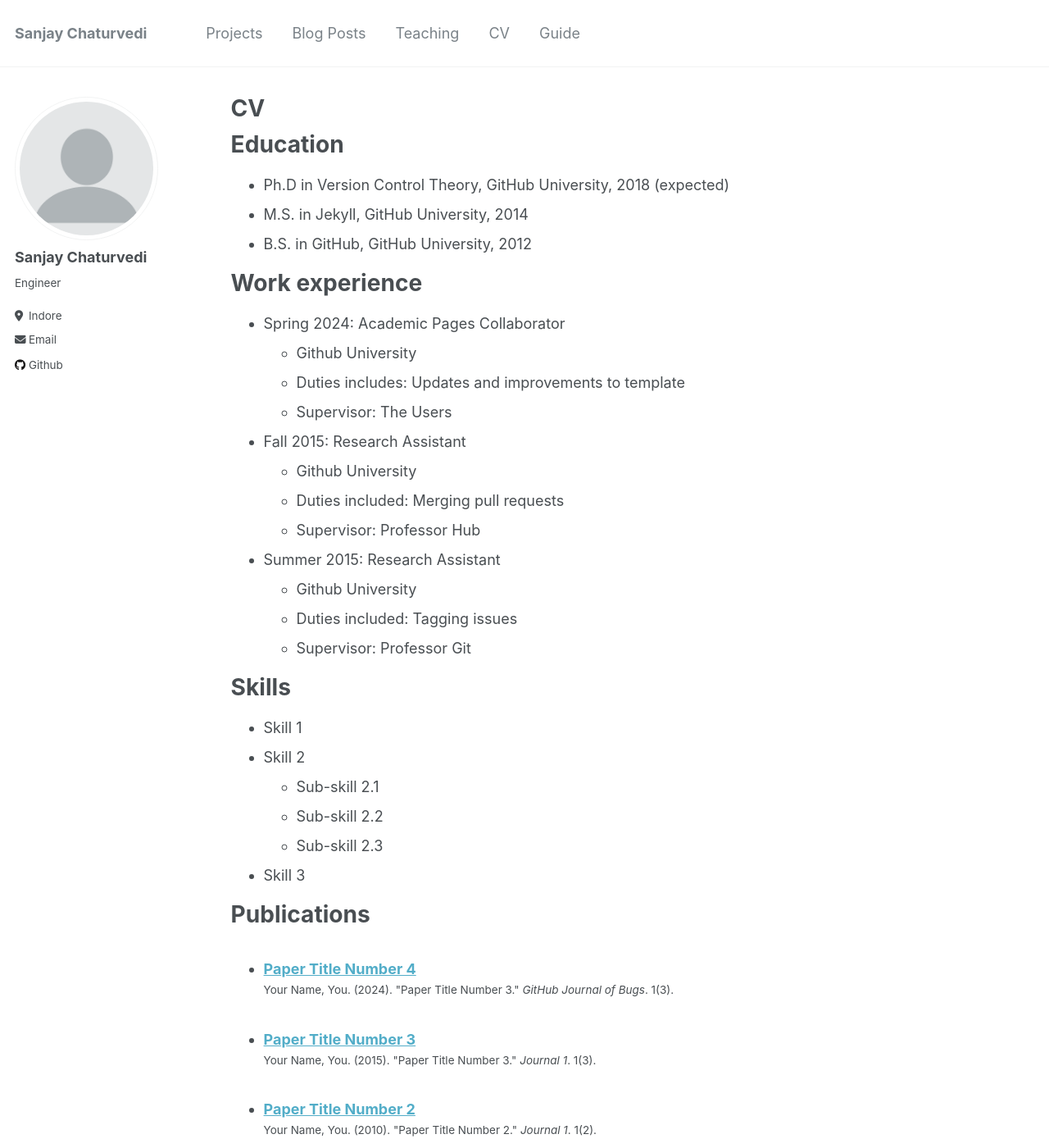
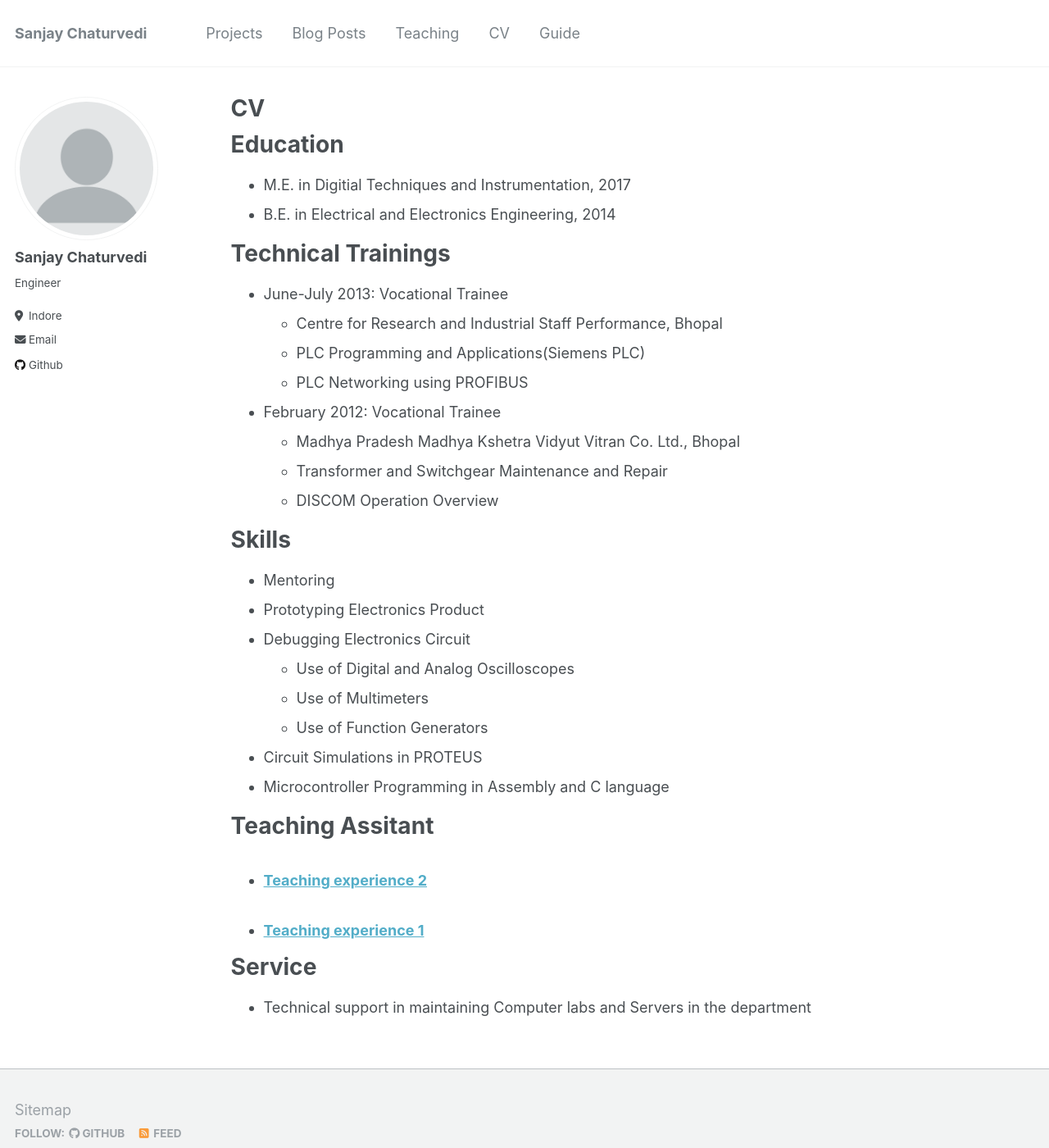
Before and after one commit to sanjay-ji/sanjay-ji.github.io, a Jekyll site: the page built from _pages/cv.md, in a window 1280 px wide and 1400 px high. Shown: the whole window at 82% size. Built offline with Jekyll 4.4.1, drawn with Linux system fonts in a browser that asks for light colours; some of the changed text lies outside the part shown.

Commit message:
Update 1, updated education and other heads in  cv.md

```diff
--- a/_pages/cv.md
+++ b/_pages/cv.md
@@ -11,54 +11,38 @@ redirect_from:
 
 Education
 ======
-* Ph.D in Version Control Theory, GitHub University, 2018 (expected)
-* M.S. in Jekyll, GitHub University, 2014
-* B.S. in GitHub, GitHub University, 2012
+* M.E. in Digitial Techniques and Instrumentation, 2017
+* B.E. in Electrical and Electronics Engineering, 2014
 
-Work experience
+Technical Trainings
 ======
-* Spring 2024: Academic Pages Collaborator
-  * Github University
-  * Duties includes: Updates and improvements to template
-  * Supervisor: The Users
+* June-July 2013: Vocational Trainee
+  * Centre for Research and Industrial Staff Performance, Bhopal
+  * PLC Programming and Applications(Siemens PLC)
+  * PLC Networking using PROFIBUS
 
-* Fall 2015: Research Assistant
-  * Github University
-  * Duties included: Merging pull requests
-  * Supervisor: Professor Hub
-
-* Summer 2015: Research Assistant
-  * Github University
-  * Duties included: Tagging issues
-  * Supervisor: Professor Git
+* February 2012: Vocational Trainee
+  * Madhya Pradesh Madhya Kshetra Vidyut Vitran Co. Ltd., Bhopal
+  * Transformer and Switchgear Maintenance and Repair
+  * DISCOM Operation Overview
 
 Skills
 ======
-* Skill 1
-* Skill 2
-  * Sub-skill 2.1
-  * Sub-skill 2.2
-  * Sub-skill 2.3
-* Skill 3
+* Mentoring
+* Prototyping Electronics Product
+* Debugging Electronics Circuit
+  * Use of Digital and Analog Oscilloscopes
+  * Use of Multimeters
+  * Use of Function Generators
+* Circuit Simulations in PROTEUS
+* Microcontroller Programming in Assembly and C language
 
-Publications
-======
-  <ul>{% for post in site.publications reversed %}
-    {% include archive-single-cv.html %}
-  {% endfor %}</ul>
-
-Talks
-======
-  <ul>{% for post in site.talks reversed %}
-    {% include archive-single-talk-cv.html  %}
-  {% endfor %}</ul>
-
-Teaching
+Teaching Assitant
 ======
   <ul>{% for post in site.teaching reversed %}
     {% include archive-single-cv.html %}
   {% endfor %}</ul>
 
-Service and leadership
+Service
 ======
-* Currently signed in to 43 different slack teams
+* Technical support in maintaining Computer labs and Servers in the department
```
